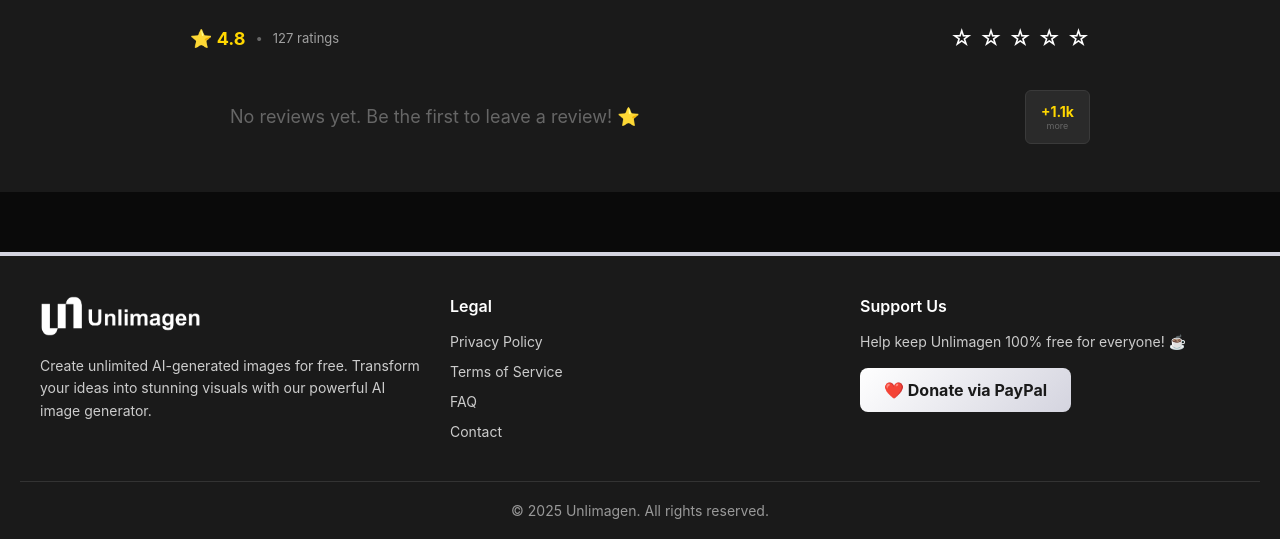
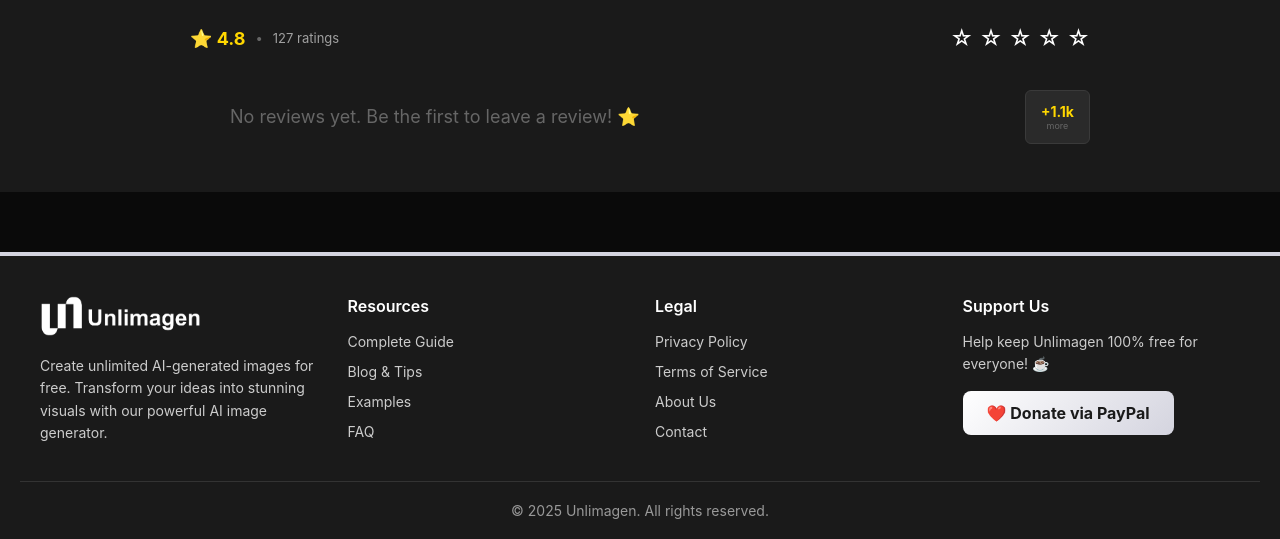
Before and after one commit to Yashe777/unlimagen, a Flask app: page / in a window 1280 px wide. Shown: the part 1255-1794 px from the top of the page. Run offline with Flask 3, Linux system fonts and the light colour scheme.

Commit message:
Add resources section to footer with links

```diff
--- a/templates/index_modern.html
+++ b/templates/index_modern.html
@@ -917,11 +917,20 @@
                 <p style="font-size: 14px; line-height: 1.6;">Create unlimited AI-generated images for free. Transform your ideas into stunning visuals with our powerful AI image generator.</p>
             </div>
             <div class="footer-section">
+                <h3>Resources</h3>
+                <ul class="footer-links">
+                    <li><a href="/guide">Complete Guide</a></li>
+                    <li><a href="/blog">Blog & Tips</a></li>
+                    <li><a href="/examples">Examples</a></li>
+                    <li><a href="/faq">FAQ</a></li>
+                </ul>
+            </div>
+            <div class="footer-section">
                 <h3>Legal</h3>
                 <ul class="footer-links">
                     <li><a href="/privacy">Privacy Policy</a></li>
                     <li><a href="/terms">Terms of Service</a></li>
-                    <li><a href="/faq">FAQ</a></li>
+                    <li><a href="/about">About Us</a></li>
                     <li><a href="/contact">Contact</a></li>
                 </ul>
             </div>
```
